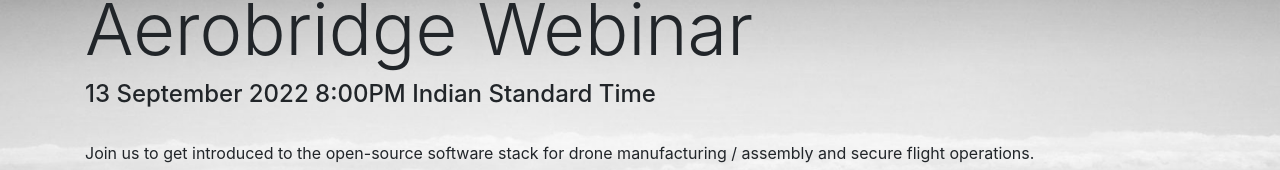
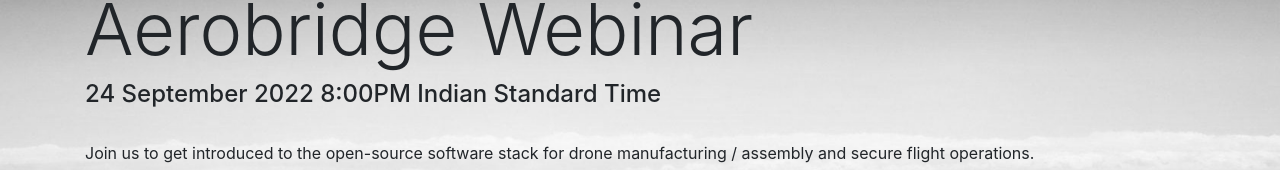
Before and after one commit to openskies-sh/aerobridge-webinar, a plain HTML site: page index.html in a window 1280 px wide. Shown: the part 134-304 px from the top of the page. Drawn offline with Linux system fonts and the light colour scheme.

Commit message:
Update index.html

```diff
--- a/index.html
+++ b/index.html
@@ -64,7 +64,7 @@
   <div class="jumbotron">
     <div class="container">
       <h1 class="display-3">Aerobridge Webinar</h1>
-      <h4>13 September 2022 8:00PM Indian Standard Time</h4><br>
+      <h4>24 September 2022 8:00PM Indian Standard Time</h4><br>
       <p>Join us to get introduced to the open-source software stack for drone manufacturing / assembly and secure flight operations.</p>
       <p><a class="btn btn-primary btn-lg" href="#registration" role="button">Register Now &raquo;</a></p>
     </div>
```
